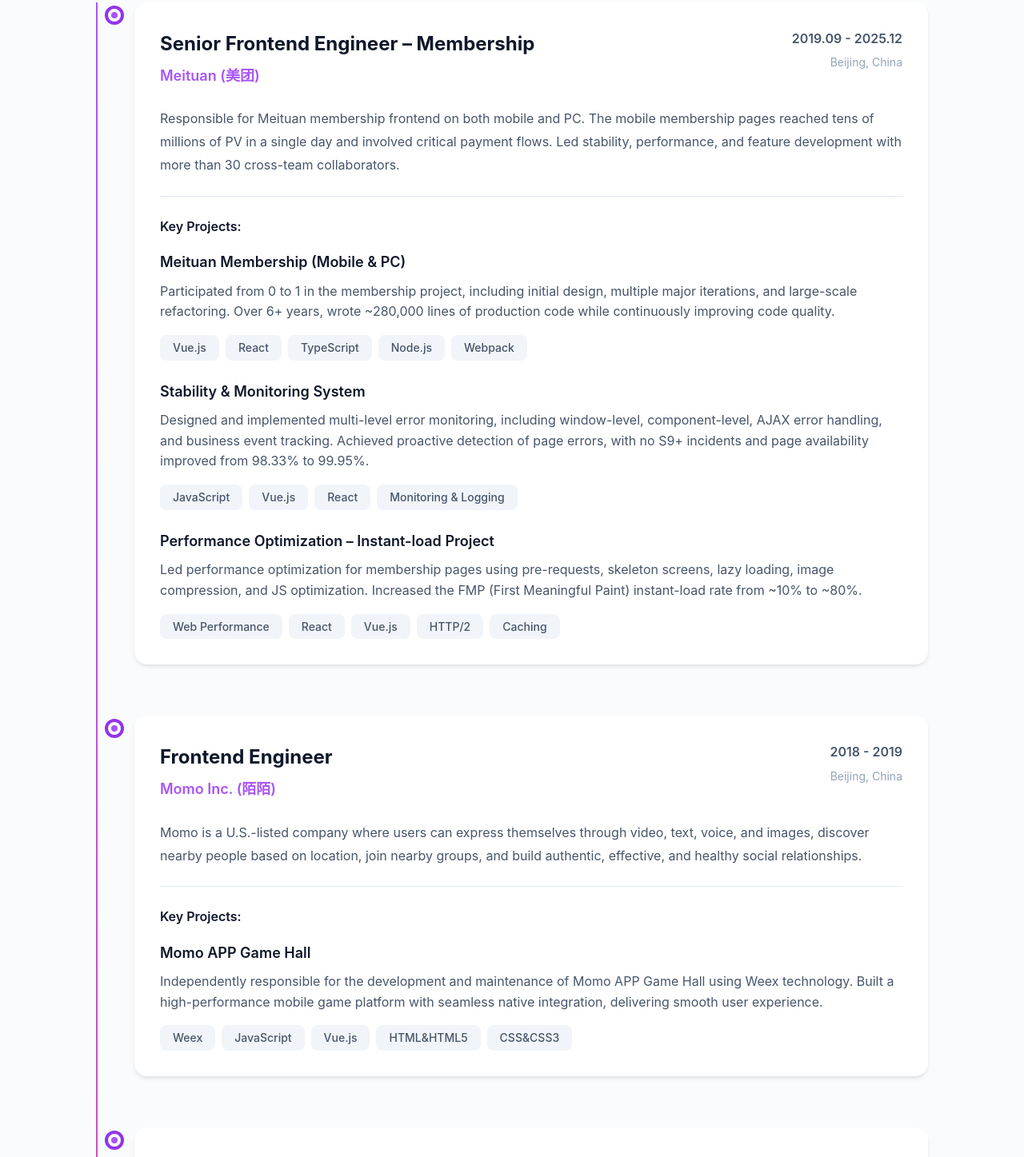
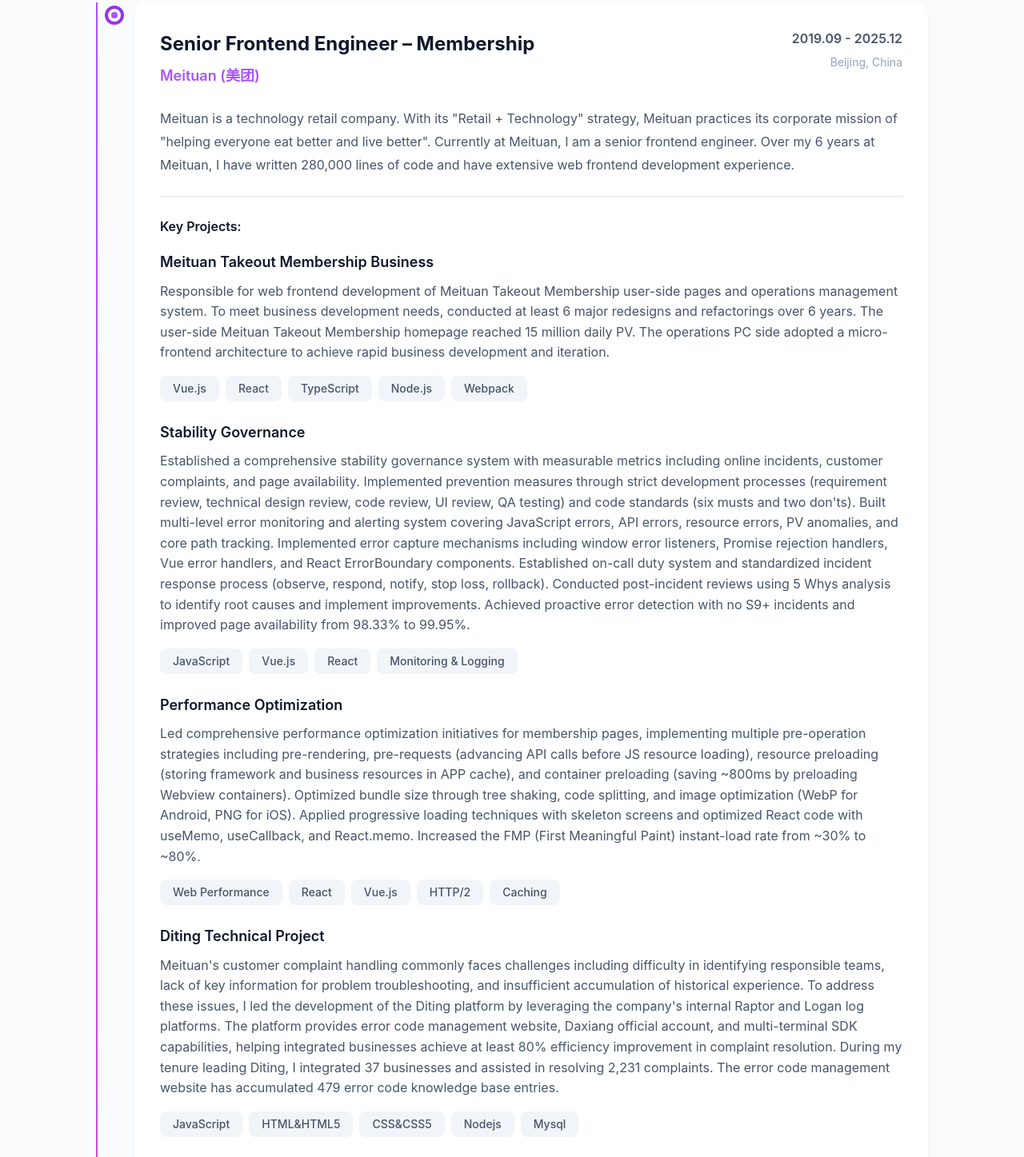
Before and after one commit to LoveShoneLiu/personalSites, a Next.js app: page / in a window 1280 px wide. Shown: the part 1420-2867 px from the top of the page at 80% size. Built offline with nearby package versions, Linux system fonts and the light colour scheme.

Commit message:
feat: 美团项目信息介绍完善

```diff
--- a/app/page.tsx
+++ b/app/page.tsx
@@ -45,25 +45,37 @@
     period: '2019.09 - 2025.12',
     location: 'Beijing, China',
     description:
-      'Responsible for Meituan membership frontend on both mobile and PC. The mobile membership pages reached tens of millions of PV in a single day and involved critical payment flows. Led stability, performance, and feature development with more than 30 cross-team collaborators.',
+      'Meituan is a technology retail company. With its "Retail + Technology" strategy, Meituan practices its corporate mission of "helping everyone eat better and live better". Currently at Meituan, I am a senior frontend engineer. Over my 6 years at Meituan, I have written 280,000 lines of code and have extensive web frontend development experience.',
     projects: [
       {
-        name: 'Meituan Membership (Mobile & PC)',
+        name: 'Meituan Takeout Membership Business',
         description:
-          'Participated from 0 to 1 in the membership project, including initial design, multiple major iterations, and large-scale refactoring. Over 6+ years, wrote ~280,000 lines of production code while continuously improving code quality.',
+          'Responsible for web frontend development of Meituan Takeout Membership user-side pages and operations management system. To meet business development needs, conducted at least 6 major redesigns and refactorings over 6 years. The user-side Meituan Takeout Membership homepage reached 15 million daily PV. The operations PC side adopted a micro-frontend architecture to achieve rapid business development and iteration.',
         technologies: ['Vue.js', 'React', 'TypeScript', 'Node.js', 'Webpack'],
       },
       {
-        name: 'Stability & Monitoring System',
+        name: 'Stability Governance',
         description:
-          'Designed and implemented multi-level error monitoring, including window-level, component-level, AJAX error handling, and business event tracking. Achieved proactive detection of page errors, with no S9+ incidents and page availability improved from 98.33% to 99.95%.',
+          'Established a comprehensive stability governance system with measurable metrics including online incidents, customer complaints, and page availability. Implemented prevention measures through strict development processes (requirement review, technical design review, code review, UI review, QA testing) and code standards (six musts and two don\'ts). Built multi-level error monitoring and alerting system covering JavaScript errors, API errors, resource errors, PV anomalies, and core path tracking. Implemented error capture mechanisms including window error listeners, Promise rejection handlers, Vue error handlers, and React ErrorBoundary components. Established on-call duty system and standardized incident response process (observe, respond, notify, stop loss, rollback). Conducted post-incident reviews using 5 Whys analysis to identify root causes and implement improvements. Achieved proactive error detection with no S9+ incidents and improved page availability from 98.33% to 99.95%.',
         technologies: ['JavaScript', 'Vue.js', 'React', 'Monitoring & Logging'],
       },
       {
-        name: 'Performance Optimization – Instant-load Project',
+        name: 'Performance Optimization',
         description:
-          'Led performance optimization for membership pages using pre-requests, skeleton screens, lazy loading, image compression, and JS optimization. Increased the FMP (First Meaningful Paint) instant-load rate from ~10% to ~80%.',
+          'Led comprehensive performance optimization initiatives for membership pages, implementing multiple pre-operation strategies including pre-rendering, pre-requests (advancing API calls before JS resource loading), resource preloading (storing framework and business resources in APP cache), and container preloading (saving ~800ms by preloading Webview containers). Optimized bundle size through tree shaking, code splitting, and image optimization (WebP for Android, PNG for iOS). Applied progressive loading techniques with skeleton screens and optimized React code with useMemo, useCallback, and React.memo. Increased the FMP (First Meaningful Paint) instant-load rate from ~30% to ~80%.',
         technologies: ['Web Performance', 'React', 'Vue.js', 'HTTP/2', 'Caching'],
+      },
+      {
+        name: 'Diting Technical Project',
+        description:
+          'Meituan\'s customer complaint handling commonly faces challenges including difficulty in identifying responsible teams, lack of key information for problem troubleshooting, and insufficient accumulation of historical experience. To address these issues, I led the development of the Diting platform by leveraging the company\'s internal Raptor and Logan log platforms. The platform provides error code management website, Daxiang official account, and multi-terminal SDK capabilities, helping integrated businesses achieve at least 80% efficiency improvement in complaint resolution. During my tenure leading Diting, I integrated 37 businesses and assisted in resolving 2,231 complaints. The error code management website has accumulated 479 error code knowledge base entries.',
+        technologies: ['JavaScript', 'HTML&HTML5', 'CSS&CSS5', 'Nodejs', 'Mysql'],
+      },
+      {
+        name: 'Infinite Technology Project',
+        description:
+          'Developed a comprehensive animation platform to address the limitations of existing CSS and JavaScript animation solutions. Conducted extensive technical research on various animation and rendering technologies including Lottie, Three.js, VAP, Unity, and others. Built an animation platform supporting transparent video, gyroscope effects, Lottie, and other animation types, with capabilities for animation creation, hosting, editing, reuse, deployment, and open API integration. Developed multi-terminal SDKs for iOS, Android, Front-End, and Mini Programs. The platform provides a systematic solution integrating hosting, reuse, creation, generation, configuration, deployment, publishing, and end-to-end support capabilities. Currently hosts 3,498 animations, serves 124 teams, and businesses integrating animations have achieved an average CTR increase of over 10%.',
+        technologies: ['JavaScript', 'HTML&HTML5', 'CSS&CSS5', 'Nodejs', 'Mysql', 'Lottie', 'VAP'],
       },
     ],
   },
```
